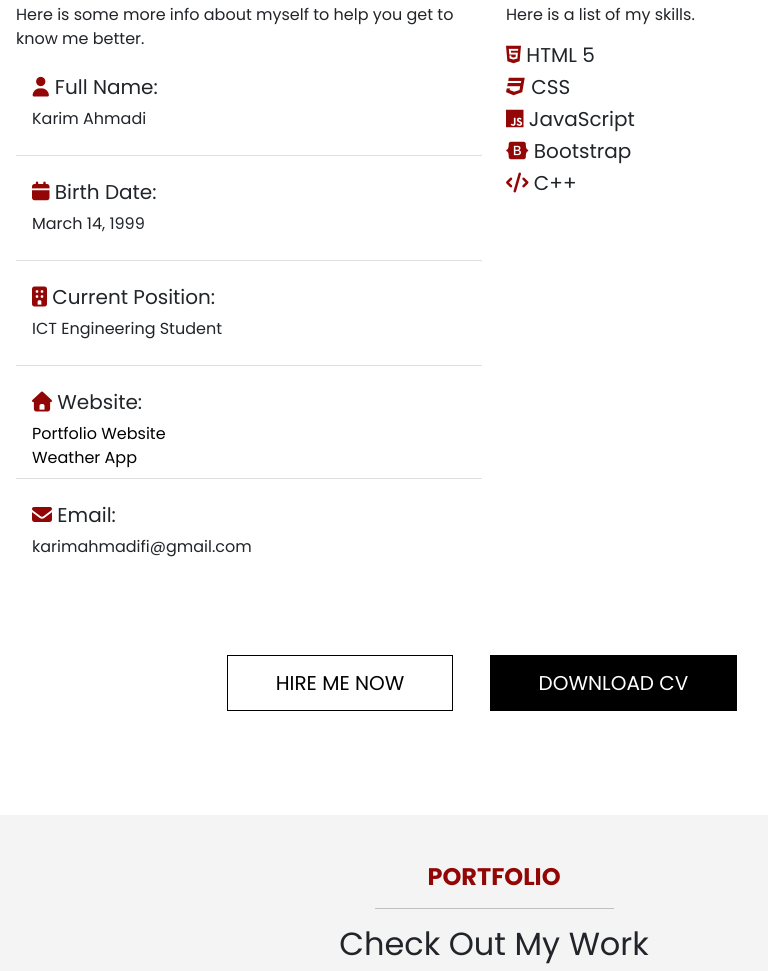
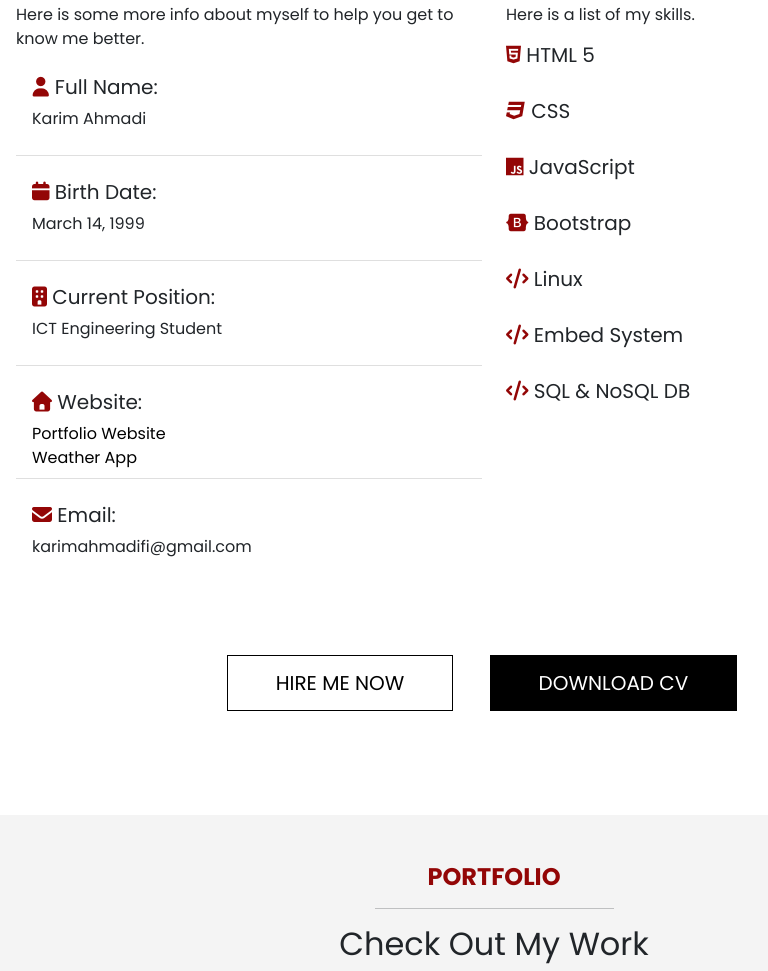
Before and after one commit to Karimmdi/Karim.portfolio, a website: page index.html in a window 1280 px wide. Shown: the part 1471-2442 px from the top of the page, without its empty margins (146-914 px from the left). Drawn offline with Linux system fonts and the light colour scheme.

Commit message:
Updating details

```diff
--- a/index.html
+++ b/index.html
@@ -149,10 +149,19 @@
               Here is a list of my skills.
             </p>
             <h5><i class="fa-brands fa-html5 text-primary"></i> HTML 5</h5>
+            <br>
             <h5><i class="fa-brands fa-css3 text-primary"></i> CSS</h5>
+            <br>
             <h5><i class="fa-brands fa-js text-primary"></i> JavaScript</h5>
+            <br>
             <h5><i class="fa-brands fa-bootstrap text-primary"></i> Bootstrap</h5>
-             <h5><i class="fa-solid fa-code text-primary"></i> C++</h5>
+            <br>
+            <h5><i class="fa-solid fa-code text-primary"></i> Linux</h5>
+            <br>
+            <h5><i class="fa-solid fa-code text-primary"></i> Embed System</h5>
+            <br>
+            <h5><i class="fa-solid fa-code text-primary"></i> SQL & NoSQL DB </h5>
+
 
 
         </div>
```
